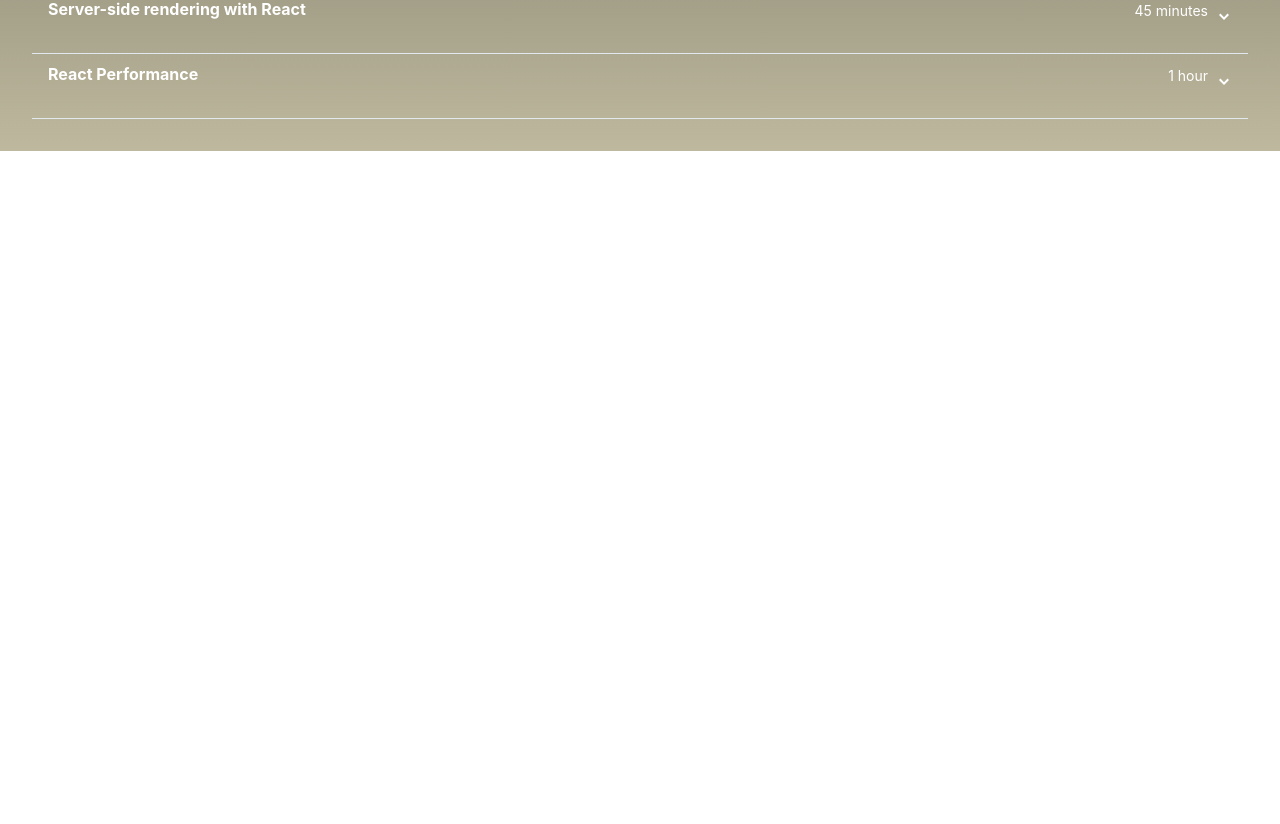
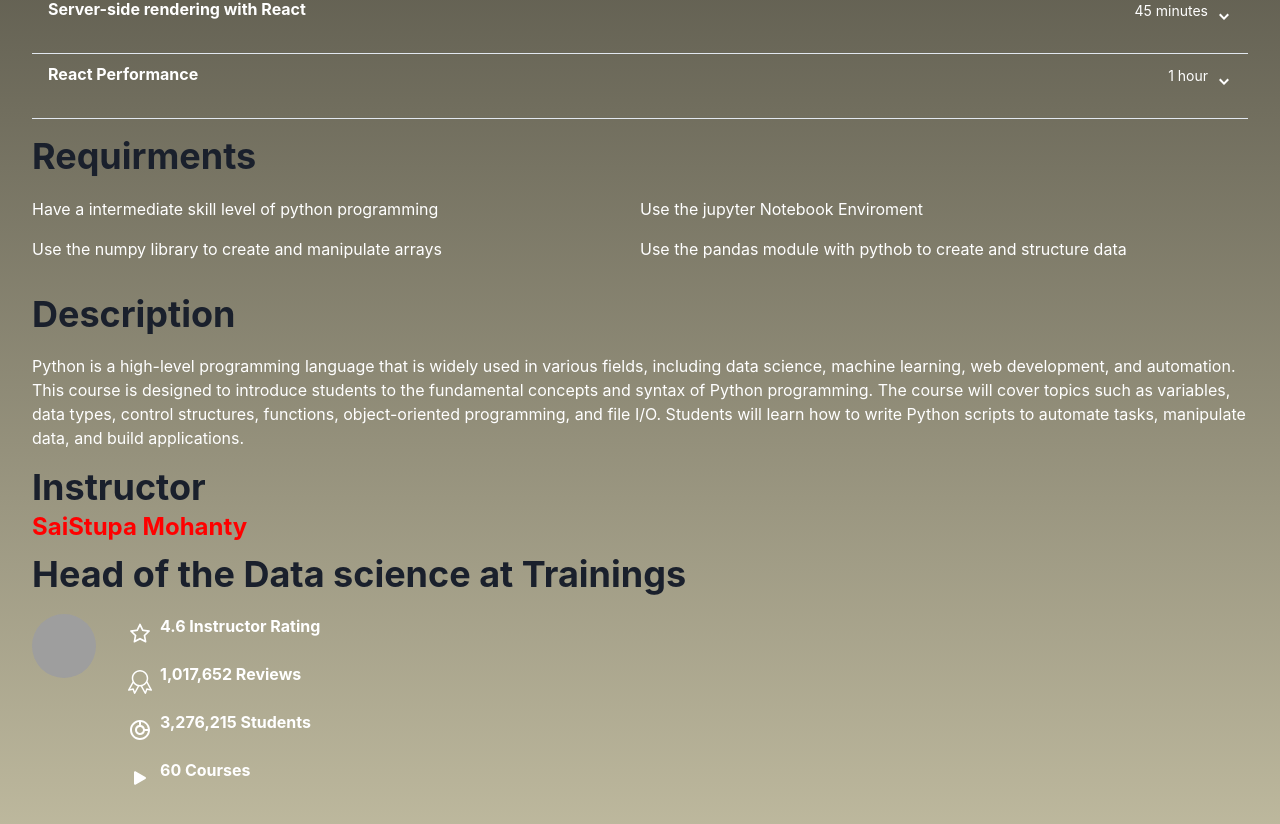
Before and after one commit to MasterHermit/preplabs--project, a React (Create React App) app: page / in a window 1280 px wide. Shown: the part 958-1782 px from the top of the page. Before the commit the page ends 1109 px from the top, so only its background shows below. Built offline with nearby package versions, Linux system fonts and the light colour scheme; grey boxes are pictures that could not be loaded.

Commit message:
some style changes

```diff
--- a/src/course/CourseDetails.js
+++ b/src/course/CourseDetails.js
@@ -1,13 +1,14 @@
 //chakra ui components
-import { Box, Flex, Heading, Text, Button, HStack, Grid } from "@chakra-ui/react";
+import { Box, Flex, Heading, Text, Button, HStack, Grid, Avatar } from "@chakra-ui/react";
 
 //icons
 import { TbSettings2 } from "react-icons/tb"
-import { GrLanguage } from "react-icons/gr"
-import { AiOutlineVideoCamera, AiOutlineTrophy } from "react-icons/ai"
+import { AiOutlineVideoCamera, AiOutlineTrophy, AiOutlineStar } from "react-icons/ai"
 import { FaFileDownload } from "react-icons/fa"
-import { BiNote } from "react-icons/bi"
+import { BiNote, BiDoughnutChart } from "react-icons/bi"
 import { MdOutlineLanguage } from "react-icons/md"
+import { SlBadge } from "react-icons/sl"
+import { BsFillPlayFill } from "react-icons/bs"
 
 //components
 import CourseCard from "./CourseCard";
@@ -92,6 +93,8 @@
     };
 
     return (
+        //tasks to-do
+        //make mobile resonsive
         //if you already have a parent div to put the component then remmove the first box
         <Box
             bgGradient="linear(to-b, #000000, #beb99e)"
@@ -164,10 +167,63 @@
                         <CourseCard thumbnail={course.thumbnail} title={course.title} price={course.price} />
                     </Box>
                 </Flex>
-                <Box mt="8">
+                <Box mt="8" mb="4">
                     {/* yes we could have created a global accordion component and use it anywhere we required
                 but as we are using a css lib so we can always look for this accordion structure and change as your need */}
                     <LectureAccordion lectures={lectures} />
+                </Box>
+                <Box>
+                    <Heading as="h2">Requirments</Heading>
+                    <Grid mb="4" templateColumns='repeat(2, 1fr)' spacing={4}>
+                        {description.map((item) => (
+                            <Text color="white" key={item}>{item}</Text>
+                        ))}
+                    </Grid>
+                </Box>
+                <Box mb="4">
+                    <Heading as="h2">
+                        Description
+                    </Heading>
+                    <Text color="white">
+                        Python is a high-level programming language that is widely used in various fields, including data science, machine learning, web development, and automation. This course is designed to introduce students to the fundamental concepts and syntax of Python programming.
+
+                        The course will cover topics such as variables, data types, control structures, functions, object-oriented programming, and file I/O. Students will learn how to write Python scripts to automate tasks, manipulate data, and build applications.
+                    </Text>
+                </Box>
+                <Box mb="2">
+                    <Heading as="h2" marginBottom="0">
+                        Instructor
+                    </Heading>
+                    <Text marginTop="0" marginBottom="0" color="red" fontWeight="bold" fontSize="2xl">SaiStupa Mohanty</Text>
+                </Box>
+                <Box >
+                    <Heading marginTop="0" as="h3">Head of the Data science at Trainings</Heading>
+                    <Flex>
+                        <Box>
+                            <Avatar
+                                size='lg'
+                                name='Prosper Otemuyiwa'
+                                src='https://bit.ly/prosper-baba'
+                            />{' '}</Box>
+                        <Box ml="8">
+                            <HStack mb="2">
+                                <AiOutlineStar color="white" size="1.5rem" />
+                                <Text color="white" fontWeight="bold" frontSize="xl">4.6 Instructor Rating</Text>
+                            </HStack>
+                            <HStack mb='2'>
+                                <SlBadge color="white" size="1.5rem" />
+                                <Text color="white" fontWeight="bold" frontSize="xl">1,017,652 Reviews</Text>
+                            </HStack>
+                            <HStack mb="2">
+                                <BiDoughnutChart color="white" size="1.5rem" />
+                                <Text color="white" fontWeight="bold" frontSize="xl">3,276,215 Students</Text>
+                            </HStack>
+                            <HStack mb="2">
+                                <BsFillPlayFill color="white" size="1.5rem" />
+                                <Text color="white" fontWeight="bold" frontSize="xl">60 Courses</Text>
+                            </HStack>
+                        </Box>
+                    </Flex>
                 </Box>
             </Box>
         </Box>
```
